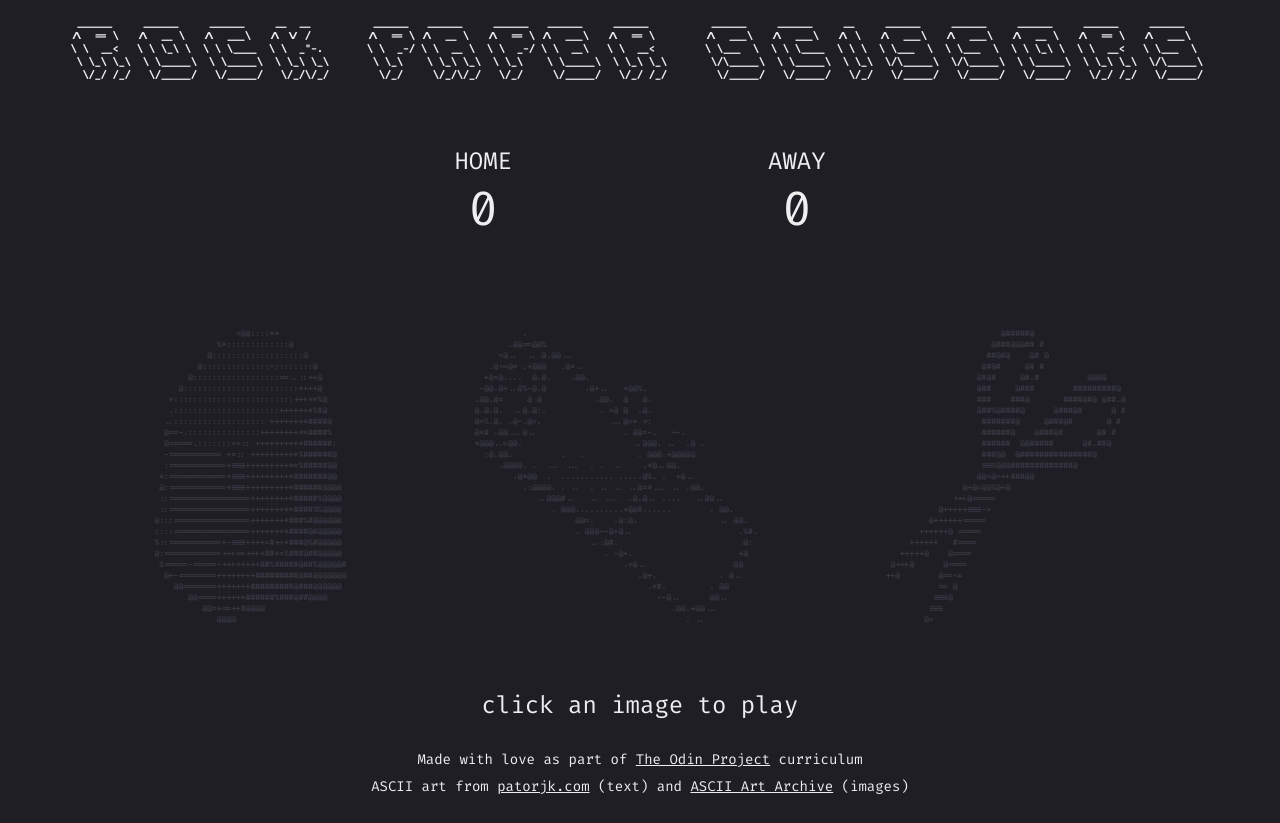
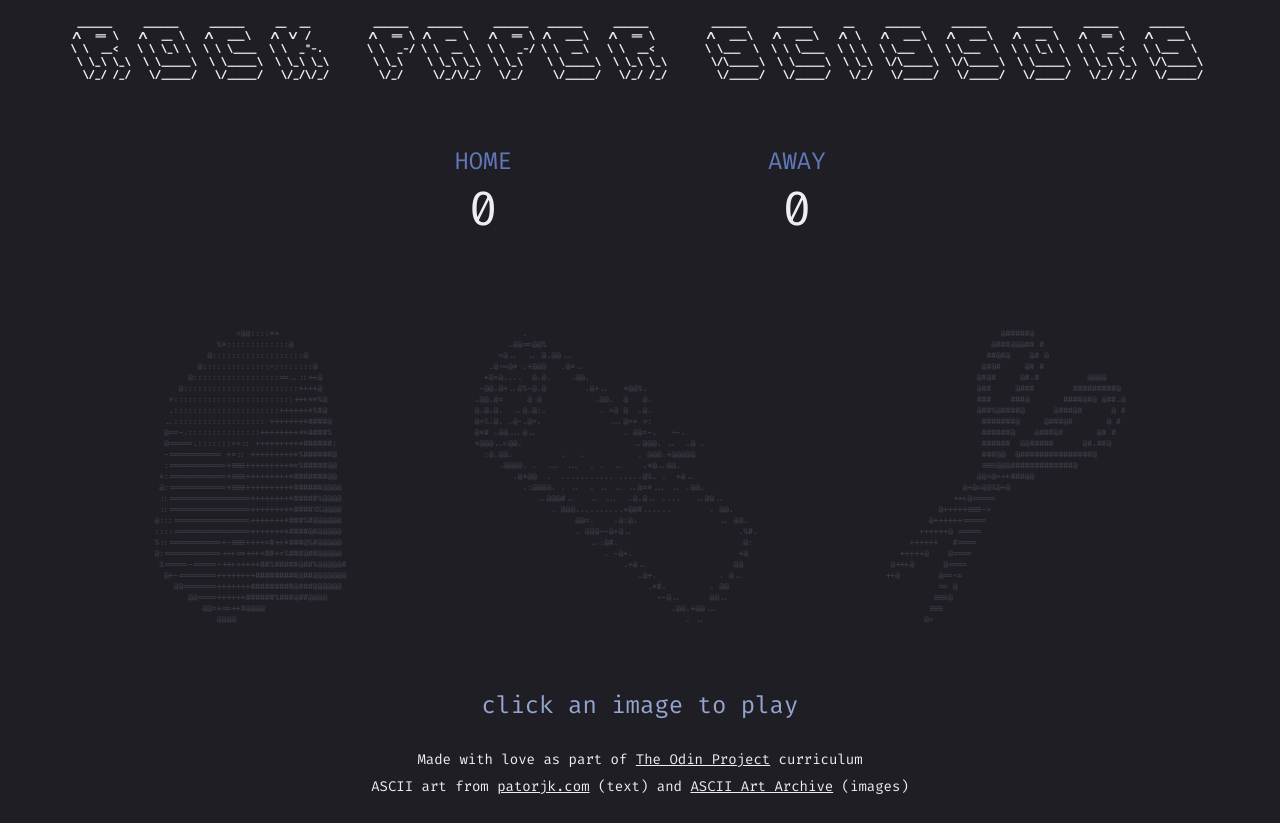
Before and after one commit to forkentiney/rock-paper-scissors, a plain HTML site: page index.html in a window 1280 px wide. Drawn offline with Linux system fonts and the light colour scheme.

Commit message:
Changed some colors.

```diff
--- a/style.css
+++ b/style.css
@@ -72,6 +72,10 @@ body {
   font-size: 24px;
 }
 
+.home p, .away p {
+  color: var(--primary);
+}
+
 .word {
   display: flex;
   margin: 16px;
@@ -118,6 +122,7 @@ body {
 }
 
 #message {
+  color: var(--secondary);
   font-size: 24px;
 }
 
```
